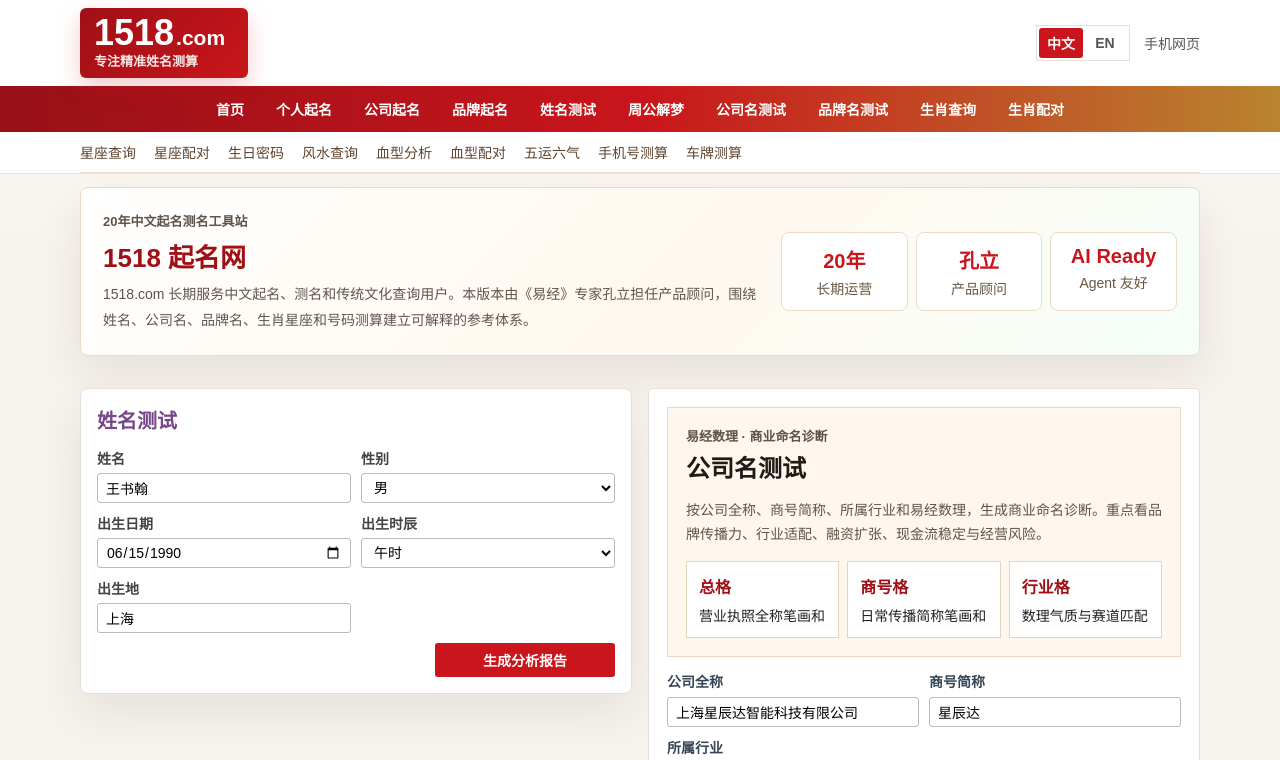
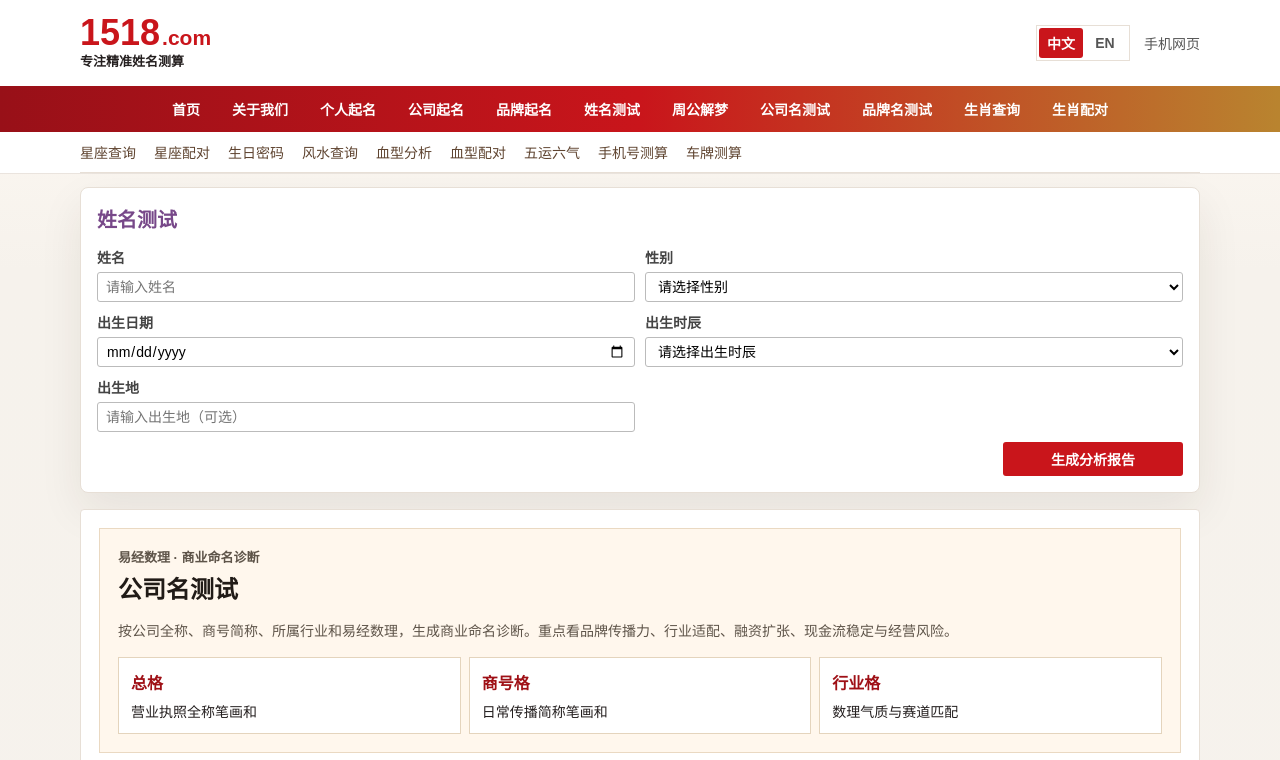
Before and after one commit to sinofate/1518-website, a plain HTML site: page index.html in a window 1280 px wide. Shown: the top 760 px of the page. Drawn offline with Linux system fonts and the light colour scheme.

Commit message:
Refine homepage layout and logo styling

```diff
--- a/assets/i18n.js
+++ b/assets/i18n.js
@@ -91,6 +91,9 @@
     "深耕在线测评20年，千万用户验证的权威姓名测试网站": "20 years in online assessment, trusted by millions of users for authoritative name testing",
     "20年中文起名测名工具站": "20-Year Chinese Naming Tool Site",
     "1518 起名网": "1518 Naming",
+    "关于我们": "About Us",
+    "请选择性别": "Select gender",
+    "请选择出生时辰": "Select birth hour",
     "1518.com 长期服务中文起名、测名和传统文化查询用户。本版本由《易经》专家孔立担任产品顾问，围绕姓名、公司名、品牌名、生肖星座和号码测算建立可解释的参考体系。": "1518.com has long served Chinese naming, name testing and traditional culture users. This version has I Ching expert Kong Li as product advisor and builds explainable reference systems for personal names, company names, brand names, zodiac tools and number tests.",
     "长期运营": "Long Running",
     "产品顾问": "Product Advisor",
@@ -142,11 +145,12 @@
   const attr = {
     "1518 起名网首页": "1518 Home",
     "请输入姓名": "Enter a name",
+    "请选择性别": "Select gender",
+    "请选择出生时辰": "Select birth hour",
+    "请输入出生地（可选）": "Enter birthplace (optional)",
     "请输入车牌号": "Enter a plate number",
     "请输入手机号码": "Enter a phone number",
     "请输入公司名全称": "Enter the full company name",
-    "例如：王书翰": "Example: Wang Shuhan",
-    "例如：上海": "Example: Shanghai",
     "输入姓氏": "Enter surname"
   };
 
@@ -155,7 +159,7 @@
     ["1518 起名网是长期运营20年的中文起名测名工具站，由《易经》专家孔立担任产品顾问，提供姓名测试、公司名测试、个人起名、公司起名、品牌起名、周公解梦、生肖星座、号码测算等传统文化参考服务。", "1518 Naming is a 20-year Chinese naming and cultural reference site with I Ching expert Kong Li as product advisor, offering name tests, company name tests, personal naming, company naming, brand naming, dream interpretation, zodiac tools and number tests."],
     ["1518 起名网提供姓名测试、个人起名、公司起名、公司名测试、周公解梦、生肖星座和号码测算等在线工具。", "1518 provides online tools for name testing, personal naming, company naming, company name testing, dream interpretation, zodiac and number tests."],
     ["每个栏目都采用与“姓名测试”“公司名测试”一致的报告页风格，保持统一的输入、测算和报告体验，后续再逐栏接入更大的数据库和更细算法。", "Each tool follows the same report-style workflow as Name Test and Company Name Test, with consistent inputs, calculations and report output. Larger datasets and deeper algorithms can be connected later."],
-    ["放在姓名测试页尾，适合从测试结果继续生成个人名字候选。", "Placed at the end of the Name Test page, useful for generating personal name candidates after reviewing a test result."],
+    ["适合从姓名测试结果继续生成个人名字候选。", "Useful for generating personal name candidates after reviewing a name test result."],
     ["易经数理 · 商业命名诊断", "I Ching Numerology · Business Naming Diagnosis"],
     ["按公司全称、商号简称、所属行业和易经数理，生成商业命名诊断。重点看品牌传播力、行业适配、融资扩张、现金流稳定与经营风险。", "Generate a business naming diagnosis from the full company name, trade name, industry and I Ching numerology, focusing on brand communication, industry fit, expansion, cash-flow stability and operating risk."],
     ["预查用于降低重名、近似和类别冲突风险，不构成工商核名、商标注册或法律可注册承诺。", "The precheck helps reduce duplicate, similar-name and class-conflict risk. It is not a legal promise of company name approval or trademark registration."],
--- a/assets/styles.css
+++ b/assets/styles.css
@@ -85,13 +85,9 @@
   flex-direction: column;
   align-items: flex-start;
   justify-content: center;
-  min-width: 168px;
-  min-height: 60px;
-  padding: 8px 14px 9px;
-  border-radius: 6px;
-  background: linear-gradient(135deg, var(--deep-red), var(--red));
-  color: #fff;
-  box-shadow: 0 10px 24px rgba(201, 21, 27, .22);
+  min-width: 148px;
+  min-height: 52px;
+  color: var(--red);
 }
 
 .brand-domain {
@@ -110,6 +106,7 @@
   margin-left: 2px;
   font-size: 21px;
   font-weight: 700;
+  color: var(--red);
 }
 
 .brand-tagline {
@@ -117,7 +114,7 @@
   font-size: 13px;
   font-weight: 700;
   line-height: 1.1;
-  color: rgba(255, 255, 255, .9);
+  color: var(--ink);
 }
 
 .mobile-link {
@@ -345,7 +342,7 @@
 
 body.home-lite .content {
   display: grid;
-  grid-template-columns: minmax(0, 1fr) minmax(0, 1fr);
+  grid-template-columns: minmax(0, 1fr);
   gap: 16px;
   align-items: start;
 }
@@ -1715,10 +1712,8 @@
   }
 
   .brand-logo {
-    min-width: 118px;
+    min-width: 112px;
     min-height: 42px;
-    padding: 5px 9px 6px;
-    border-radius: 5px;
   }
 
   .brand-domain strong {
--- a/index.html
+++ b/index.html
@@ -60,6 +60,7 @@
       </div>
       <nav class="main-nav" aria-label="主导航">
         <a href="#home">首页</a>
+        <a href="#about">关于我们</a>
         <a href="#baby">个人起名</a>
         <a href="#company">公司起名</a>
         <a href="#brand">品牌起名</a>
@@ -85,46 +86,36 @@
 
     <main class="page-shell" id="home">
       <section class="content">
-        <section class="trust-section" aria-label="1518 权威说明">
-          <div>
-            <p class="company-eyebrow">20年中文起名测名工具站</p>
-            <h2>1518 起名网</h2>
-            <p>1518.com 长期服务中文起名、测名和传统文化查询用户。本版本由《易经》专家孔立担任产品顾问，围绕姓名、公司名、品牌名、生肖星座和号码测算建立可解释的参考体系。</p>
-          </div>
-          <div class="trust-metrics" aria-label="站点可信度">
-            <span><b>20年</b>长期运营</span>
-            <span><b>孔立</b>产品顾问</span>
-            <span><b>AI Ready</b>Agent 友好</span>
-          </div>
-        </section>
         <section class="report-entry" id="name-test">
           <h2>姓名测试</h2>
           <form id="nameTestForm" class="report-form">
             <label>
               <span>姓名</span>
-              <input name="fullName" maxlength="8" placeholder="例如：王书翰" value="王书翰">
+              <input name="fullName" maxlength="8" placeholder="请输入姓名">
             </label>
             <label>
               <span>性别</span>
               <select name="reportGender">
+                <option value="" selected>请选择性别</option>
                 <option value="男">男</option>
                 <option value="女">女</option>
               </select>
             </label>
             <label>
               <span>出生日期</span>
-              <input name="birthDate" type="date" value="1990-06-15">
+              <input name="birthDate" type="date">
             </label>
             <label>
               <span>出生时辰</span>
               <select name="birthHour">
+                <option value="" selected>请选择出生时辰</option>
                 <option value="子时">子时</option>
                 <option value="丑时">丑时</option>
                 <option value="寅时">寅时</option>
                 <option value="卯时">卯时</option>
                 <option value="辰时">辰时</option>
                 <option value="巳时">巳时</option>
-                <option value="午时" selected>午时</option>
+                <option value="午时">午时</option>
                 <option value="未时">未时</option>
                 <option value="申时">申时</option>
                 <option value="酉时">酉时</option>
@@ -134,49 +125,11 @@
             </label>
             <label>
               <span>出生地</span>
-              <input name="birthPlace" maxlength="16" placeholder="例如：上海" value="上海">
+              <input name="birthPlace" maxlength="16" placeholder="请输入出生地（可选）">
             </label>
             <button type="submit">生成分析报告</button>
           </form>
           <div id="nameReportBox" class="name-report" hidden></div>
-          <div class="tool-panel page-tail-module" id="baby">
-            <h2>个人起名</h2>
-            <p class="module-intro">放在姓名测试页尾，适合从测试结果继续生成个人名字候选。</p>
-            <form id="nameForm" class="name-form">
-              <label>
-                <span>起名姓氏</span>
-                <select name="surnameType">
-                  <option value="single">单姓</option>
-                  <option value="double">双姓</option>
-                </select>
-                <input name="surname" maxlength="4" placeholder="输入姓氏" value="王">
-              </label>
-              <fieldset>
-                <legend>性别</legend>
-                <label><input type="radio" name="gender" value="boy" checked> 男</label>
-                <label><input type="radio" name="gender" value="girl"> 女</label>
-              </fieldset>
-              <label>
-                <span>出生时间</span>
-                <select name="calendar">
-                  <option value="solar">公历</option>
-                  <option value="lunar">农历</option>
-                </select>
-                <select name="year" id="yearSelect"></select>
-                <select name="month" id="monthSelect"></select>
-                <select name="day" id="daySelect"></select>
-                <select name="hour" id="hourSelect"></select>
-                <select name="minute" id="minuteSelect"></select>
-              </label>
-              <fieldset>
-                <legend>取名字数</legend>
-                <label><input type="radio" name="nameLength" value="2"> 二字名</label>
-                <label><input type="radio" name="nameLength" value="3" checked> 三字名</label>
-              </fieldset>
-              <button type="submit">开始起名</button>
-            </form>
-            <div id="resultBox" class="result-box" hidden></div>
-          </div>
         </section>
 
         <section class="company-test-section" id="company-test">
@@ -232,6 +185,45 @@
           <div class="page-tail-module" id="companyNamingTail"></div>
         </section>
 
+        <section class="tool-panel page-tail-module" id="baby">
+          <h2>个人起名</h2>
+          <p class="module-intro">适合从姓名测试结果继续生成个人名字候选。</p>
+          <form id="nameForm" class="name-form">
+            <label>
+              <span>起名姓氏</span>
+              <select name="surnameType">
+                <option value="single">单姓</option>
+                <option value="double">双姓</option>
+              </select>
+              <input name="surname" maxlength="4" placeholder="输入姓氏" value="王">
+            </label>
+            <fieldset>
+              <legend>性别</legend>
+              <label><input type="radio" name="gender" value="boy" checked> 男</label>
+              <label><input type="radio" name="gender" value="girl"> 女</label>
+            </fieldset>
+            <label>
+              <span>出生时间</span>
+              <select name="calendar">
+                <option value="solar">公历</option>
+                <option value="lunar">农历</option>
+              </select>
+              <select name="year" id="yearSelect"></select>
+              <select name="month" id="monthSelect"></select>
+              <select name="day" id="daySelect"></select>
+              <select name="hour" id="hourSelect"></select>
+              <select name="minute" id="minuteSelect"></select>
+            </label>
+            <fieldset>
+              <legend>取名字数</legend>
+              <label><input type="radio" name="nameLength" value="2"> 二字名</label>
+              <label><input type="radio" name="nameLength" value="3" checked> 三字名</label>
+            </fieldset>
+            <button type="submit">开始起名</button>
+          </form>
+          <div id="resultBox" class="result-box" hidden></div>
+        </section>
+
         <section class="column-tools-section" id="all-tools">
           <div class="column-tools-head">
             <p class="company-eyebrow">1518 全栏目工具</p>
@@ -244,6 +236,19 @@
         <section class="service-section">
           <h2>热门服务</h2>
           <div class="service-grid" id="serviceGrid"></div>
+        </section>
+
+        <section class="trust-section" id="about" aria-label="1518 权威说明">
+          <div>
+            <p class="company-eyebrow">20年中文起名测名工具站</p>
+            <h2>关于我们</h2>
+            <p>1518.com 长期服务中文起名、测名和传统文化查询用户。本版本由《易经》专家孔立担任产品顾问，围绕姓名、公司名、品牌名、生肖星座和号码测算建立可解释的参考体系。</p>
+          </div>
+          <div class="trust-metrics" aria-label="站点可信度">
+            <span><b>20年</b>长期运营</span>
+            <span><b>孔立</b>产品顾问</span>
+            <span><b>AI Ready</b>Agent 友好</span>
+          </div>
         </section>
       </section>
 
```
